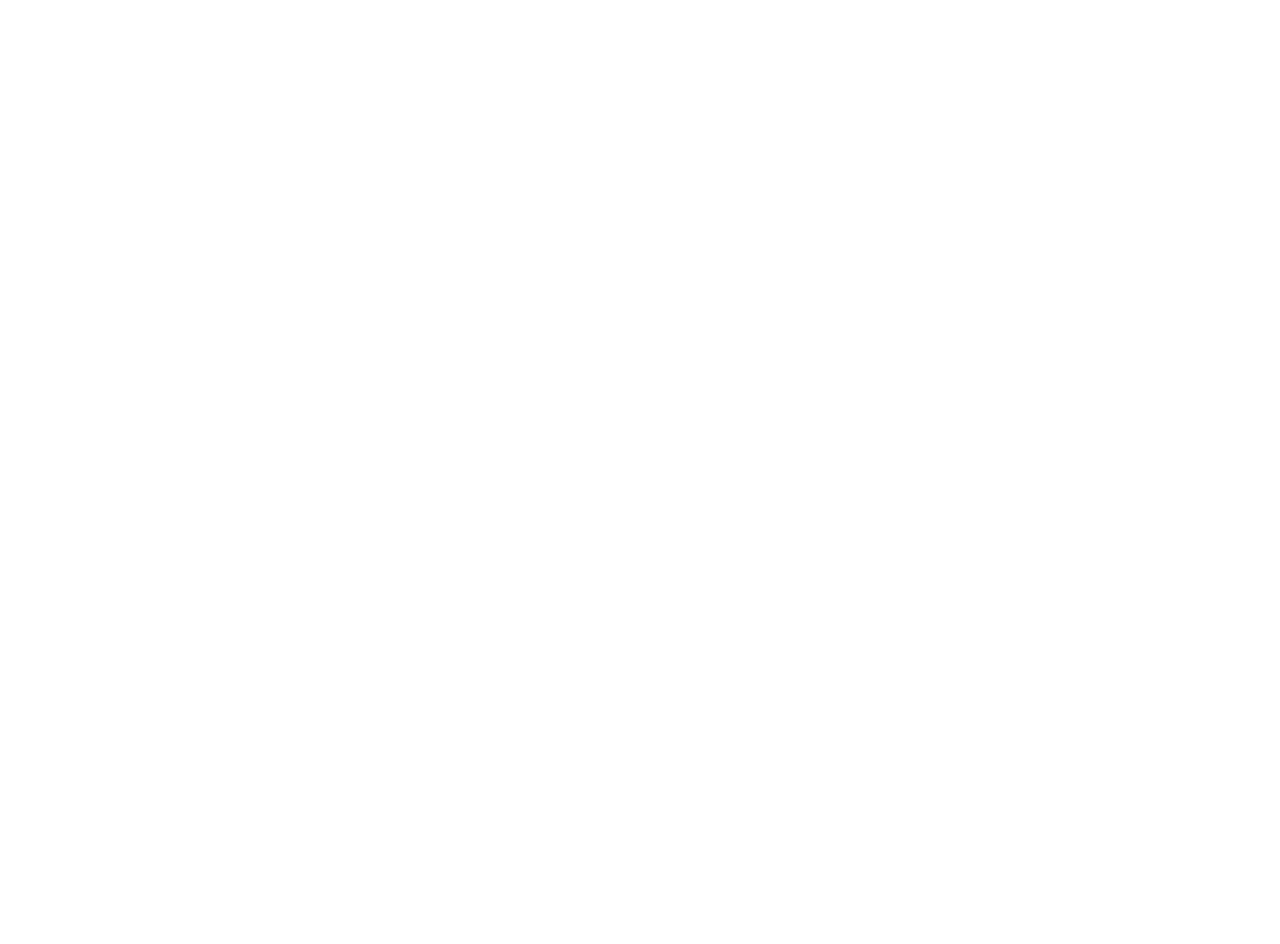
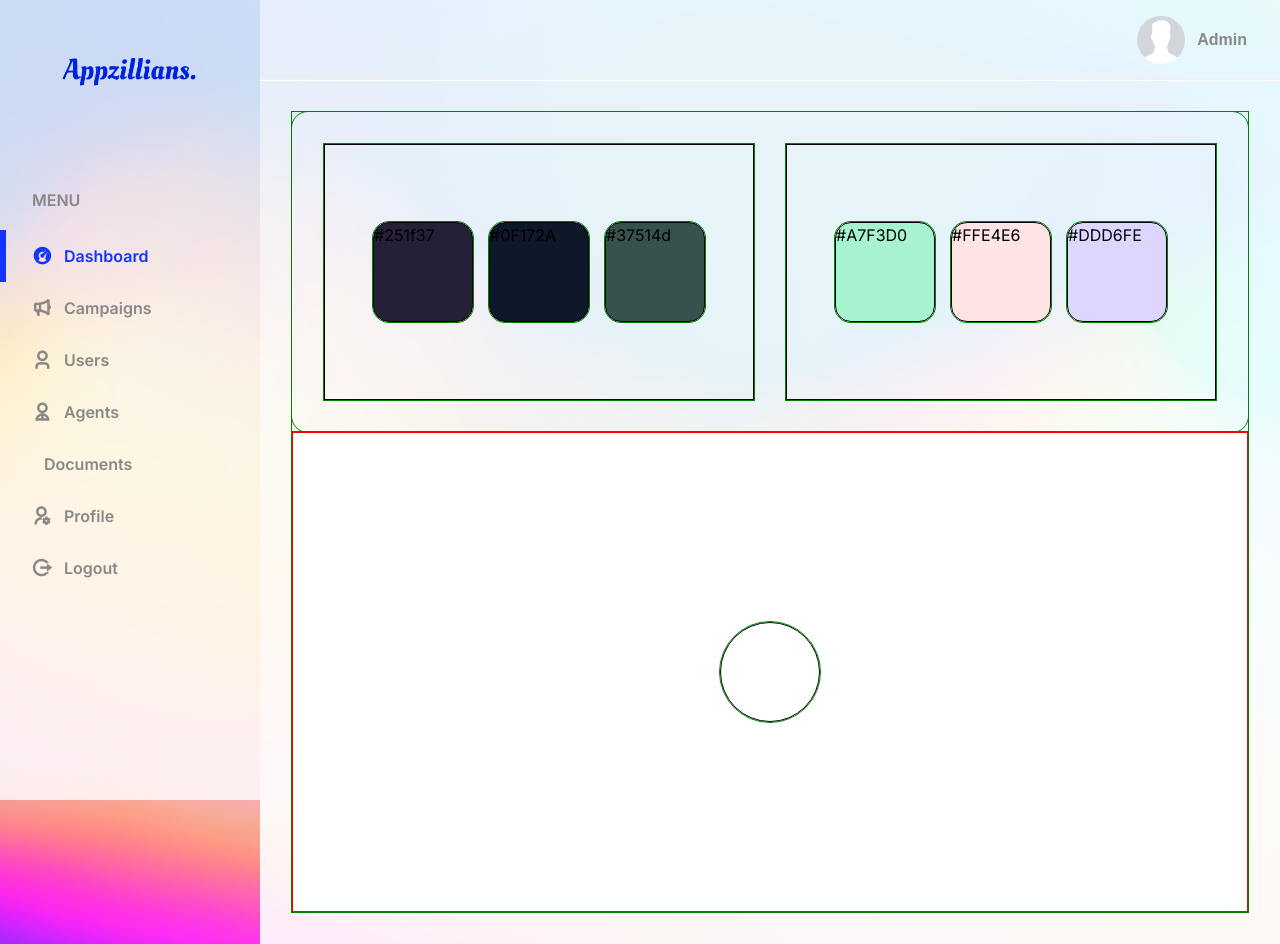
Before and after one commit to ms-kayenat/learning-vuejs, a Vue app: page /app/Abdullah/color-picker in a window 1280 px wide. Before the commit this address had no page. Before the commit the page ends 800 px from the top, so only its background shows below. Built offline with nearby package versions, Linux system fonts and the light colour scheme.

Commit message:
issue - 1 done ima

```diff
--- /dev/null
+++ b/src/components/Abdullah/ColorPicker.vue
@@ -0,0 +1,150 @@
+<script setup>
+import { ref } from 'vue';
+const darkColors = ref(['#251f37', '#0F172A', '#37514d']);
+const lightColors = ref(['#A7F3D0', '#FFE4E6', '#DDD6FE']);
+
+const crntBgColor = ref('#fff');
+const crntCircleColor = ref('#fff');
+
+function changeBgColor(color){
+  crntBgColor.value = color;
+}
+
+function changeCircleColor(color){
+  crntCircleColor.value = color;
+}
+
+
+</script>
+
+<!-- temple start here -->
+ <!-- appzillians work  -->
+ <!-- work  , 2 boxes  left and right which includes color plattes , dark color boxes and light color box  ,, and a preview boxes , in priview box  a circle ,  if click right box dark color then priview box background change and when click left box .. chnage in circle in preview box .. -->
+<template>
+
+<div class="main-box">
+  <div class="wrap">
+
+    <div class="left">
+      <!-- <div class="dark-colors"></div>
+      <div class="dark-colors"></div>
+      <div class="dark-colors"></div> -->
+      <div class="dark-colors"  v-for="darkColor in darkColors" :style="{backgroundColor:darkColor}" @click="changeBgColor(darkColor)">{{ darkColor }}</div>
+
+    </div>
+    <div class="right">
+      <!-- <div class="light-colors  "></div>
+      <div class="light-colors "></div>
+      <div class="light-colors "></div> -->
+      <div class="light-colors" v-for="lightColor in lightColors" :style="{backgroundColor:lightColor}" @click="changeCircleColor(lightColor)">{{ lightColor }}</div>
+    </div>
+  </div>
+  <div class="preview"  :style="{background:crntBgColor}">
+    <div class="circle" :style="{background:crntCircleColor}"></div>
+  </div>
+</div>
+
+
+</template>
+
+
+<!-- styling scoped here  -->
+<style scoped>
+
+*{
+  margin: 0;
+  padding: 0;
+  box-sizing: border-box;
+  outline: 1px solid green;
+}
+.wrap{
+  display: flex;
+  gap:2rem;
+  width: 100%;
+  padding: 2rem;
+  border-radius: 1rem;
+  height: 40%;
+}
+
+.left , .right{
+  width: 50%;
+  height: 100%;
+  border: 1px solid black;
+  display: flex;
+  gap: 1rem;
+  padding: 1rem;
+
+  /*  */
+  justify-content: center;
+  align-items: center;
+}
+
+/*  */
+
+.preview{
+  border: 1px solid red;
+  width: 100%;
+  height:60%;
+  display: flex;
+  justify-content: center;
+  align-items: center;
+}
+.circle{
+  width: 100px;
+  height: 100px;
+  border-radius: 50%;
+  border: 1px solid black;
+}
+
+.light-colors , .dark-colors{
+  width: 100px;
+  height: 100px;
+  border-radius: 1rem;
+  border: 1px solid black;
+}
+/*
+.light-colors:nth-child(1){
+  background-color: #A7F3D0;
+}
+
+.light-colors:nth-child(2){
+  background-color: #FFE4E6;
+}
+
+.light-colors:nth-child(3){
+  background-color: #DDD6FE;
+}
+
+
+.dark-colors:nth-child(1){
+  background-color: #251f37;
+}
+
+.dark-colors:nth-child(2){
+  background-color: #0F172A;
+}
+
+.dark-colors:nth-child(3){
+  background-color: #37514d;
+} */
+
+
+
+.main-box{
+  width: 100%;
+  height: 100vh;
+  display: flex;
+  flex-direction: column;
+
+}
+
+body{
+  padding:2rem;
+  width: 100%;
+  height: 100vh;
+  display: flex;
+  justify-content: center;
+  align-items: center;
+}
+
+</style>
--- /dev/null
+++ b/src/pages/Abdullah/ColorPickerPage.vue
@@ -0,0 +1,14 @@
+<script setup>
+import ColorPicker from '@/components/Abdullah/ColorPicker.vue';
+
+
+</script>
+
+
+
+
+<template>
+
+    <ColorPicker/>
+
+</template>
```
Also changed, not shown: src/router/routes.js (+12 -0 lines).
